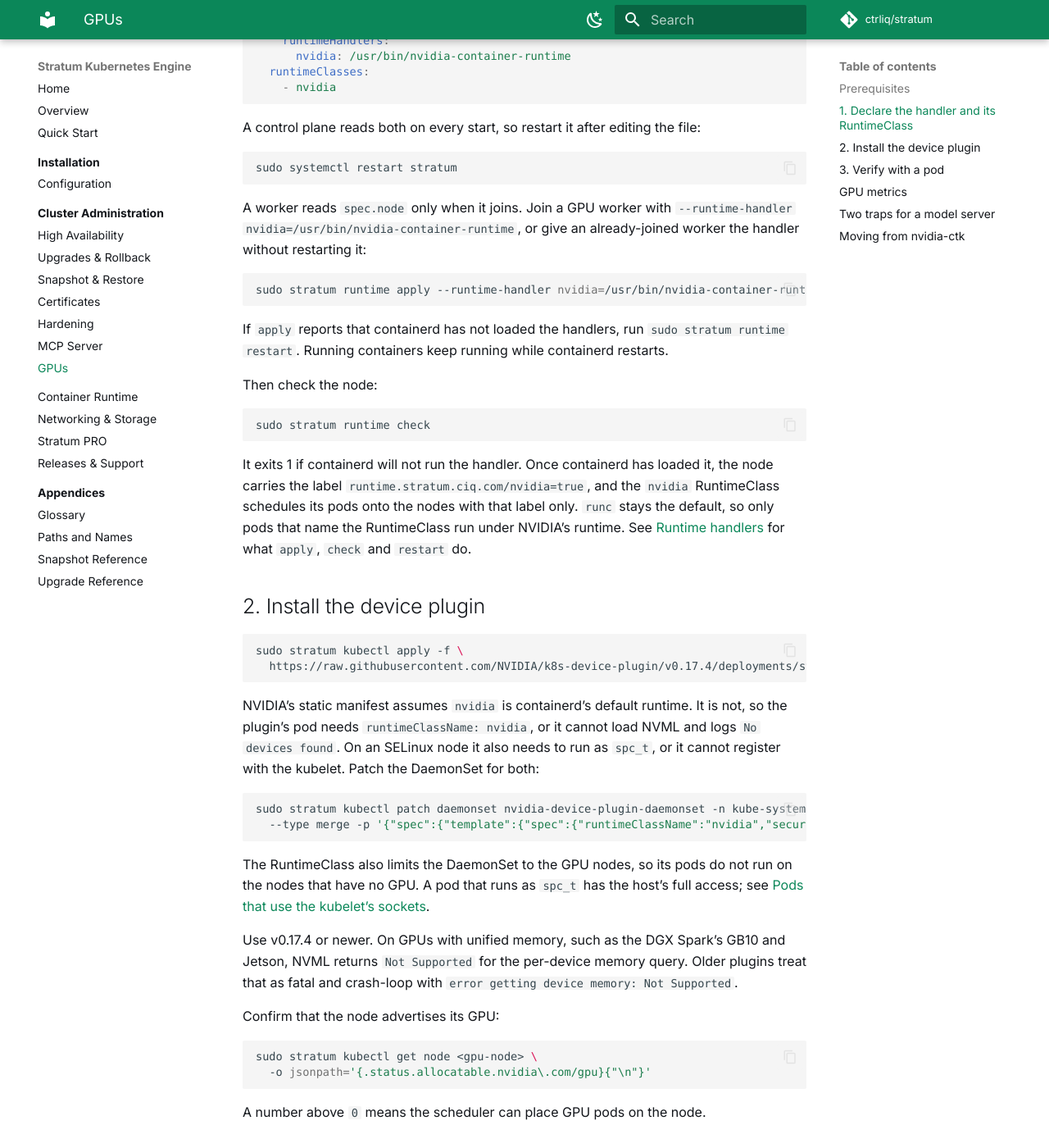
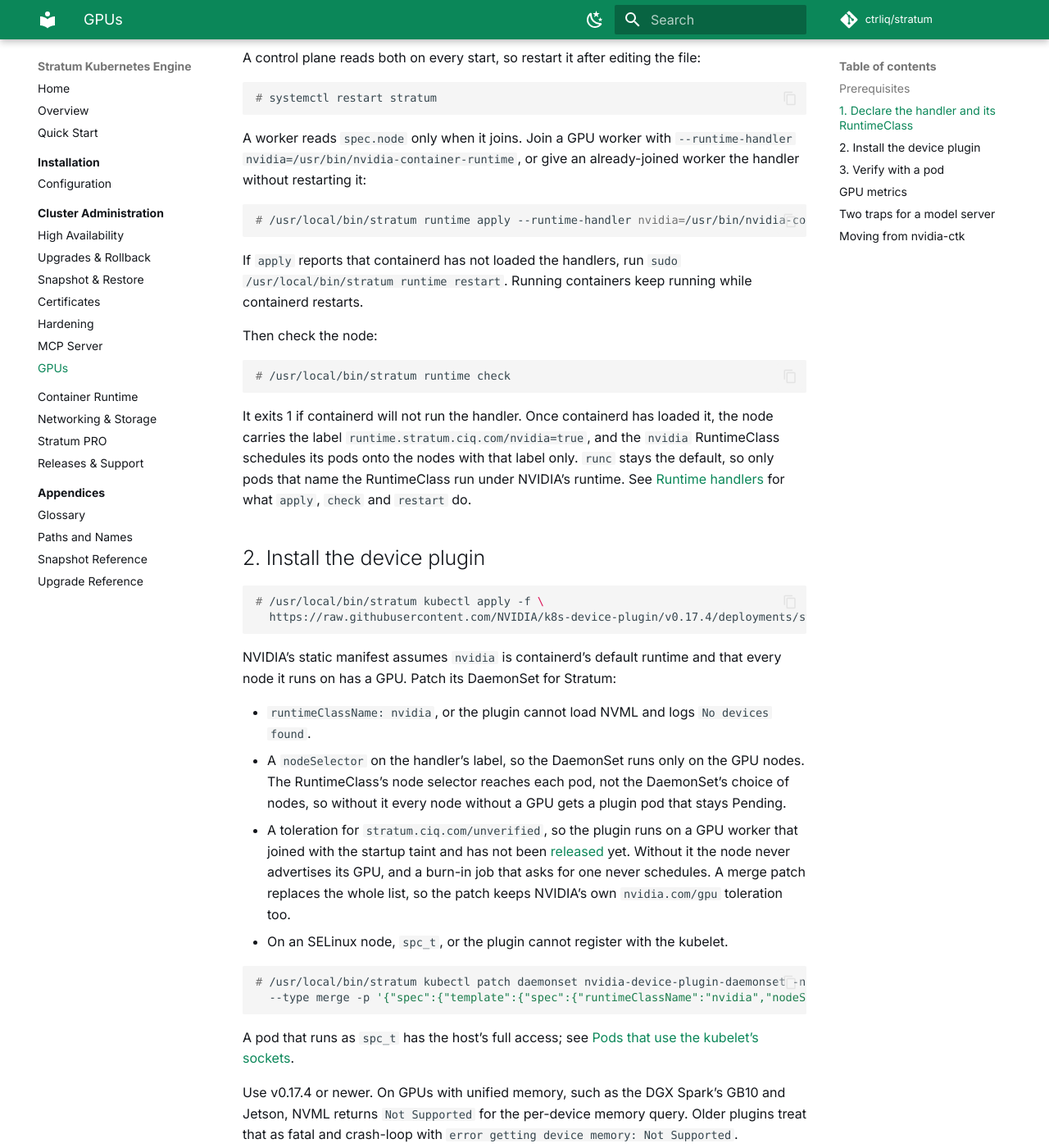
Before and after one commit to ctrliq/stratum, an MkDocs documentation site: the page built from docs/docs/cluster-admin/gpus.md, in a window 1280 px wide and 1400 px high, scrolled down 848 px. Shown: the whole window at 82% size. Built offline with MkDocs 1.6.1 and Material for MkDocs 9.7.7, drawn with Linux system fonts in a browser that asks for light colours; comment, search, counter and statistics services are not loaded; some of the changed text lies outside the part shown.

Commit message:
docs(gpus): fix the device plugin for tainted and non-GPU nodes, and the commands
The device plugin never ran on a GPU worker that joined with the startup
taint: NVIDIA's manifest tolerates only nvidia.com/gpu, so the node never
advertised its GPU and a burn-in job that asked for one never scheduled.
The patch now adds a toleration for stratum.ciq.com/unverified, keeping
NVIDIA's own, since a merge patch replaces the list. It also adds a
nodeSelector on the handler's label: a RuntimeClass's node selector reaches
each pod, not the DaemonSet's choice of nodes, so every node without a GPU
got a plugin pod that stayed Pending. The patch was checked with a server
dry run against the GB10 lab node.

The rest of the page:

- The host runc prerequisite is gone. Its reason was wrong: containerd's
  shims run with Stratum's bin directory ahead of /usr/bin on PATH, so
  nvidia-container-runtime finds Stratum's runc first.
- The verify pod tolerates the startup taint, the step waits for the pod to
  finish before reading its logs, shows the output, and deletes the pod.
  Run as written on the GB10 node.
- "Moving from nvidia-ctk" said `stratum runtime check` warns about
  99-nvidia.toml on a node set up by hand; it warns only once the handler
  is declared.
- Command blocks are root console commands with /usr/local/bin/stratum, as
  the docs guide writes them; `sudo stratum` fails on a Rocky host, whose
  sudo secure_path does not include /usr/local/bin.
- The Cluster Administration index lists the page.

Signed-off-by: cwolford <WolfyChris@users.noreply.github.com>

````diff
--- a/docs/docs/cluster-admin/gpus.md
+++ b/docs/docs/cluster-admin/gpus.md
@@ -21,10 +21,6 @@
   `nvidia-ctk runtime configure`. The toolkit's package also writes a CDI spec
   to `/var/run/cdi`, which `stratum runtime check` reports; the steps on this
   page do not use it.
-- A `runc` on the host's `PATH`, such as `/usr/bin/runc`.
-  `nvidia-container-runtime` adds the GPU to the container and then runs it
-  with the first `runc` it finds there; Stratum's own `runc` is not on the
-  `PATH`.
 
 ## 1. Declare the handler and its RuntimeClass
 
@@ -46,26 +42,26 @@
 A control plane reads both on every start, so restart it after editing the
 file:
 
-```bash
-sudo systemctl restart stratum
+```console
+# systemctl restart stratum
 ```
 
 A worker reads `spec.node` only when it joins. Join a GPU worker with
 `--runtime-handler nvidia=/usr/bin/nvidia-container-runtime`, or give an
 already-joined worker the handler without restarting it:
 
-```bash
-sudo stratum runtime apply --runtime-handler nvidia=/usr/bin/nvidia-container-runtime
+```console
+# /usr/local/bin/stratum runtime apply --runtime-handler nvidia=/usr/bin/nvidia-container-runtime
 ```
 
 If `apply` reports that containerd has not loaded the handlers, run
-`sudo stratum runtime restart`. Running containers keep running while
+`sudo /usr/local/bin/stratum runtime restart`. Running containers keep running while
 containerd restarts.
 
 Then check the node:
 
-```bash
-sudo stratum runtime check
+```console
+# /usr/local/bin/stratum runtime check
 ```
 
 It exits 1 if containerd will not run the handler. Once containerd has loaded
@@ -77,24 +73,34 @@
 
 ## 2. Install the device plugin
 
-```bash
-sudo stratum kubectl apply -f \
+```console
+# /usr/local/bin/stratum kubectl apply -f \
   https://raw.githubusercontent.com/NVIDIA/k8s-device-plugin/v0.17.4/deployments/static/nvidia-device-plugin.yml
 ```
 
-NVIDIA's static manifest assumes `nvidia` is containerd's default runtime. It
-is not, so the plugin's pod needs `runtimeClassName: nvidia`, or it cannot load
-NVML and logs `No devices found`. On an SELinux node it also needs to run as
-`spc_t`, or it cannot register with the kubelet. Patch the DaemonSet for both:
+NVIDIA's static manifest assumes `nvidia` is containerd's default runtime and
+that every node it runs on has a GPU. Patch its DaemonSet for Stratum:
 
-```bash
-sudo stratum kubectl patch daemonset nvidia-device-plugin-daemonset -n kube-system \
-  --type merge -p '{"spec":{"template":{"spec":{"runtimeClassName":"nvidia","securityContext":{"seLinuxOptions":{"type":"spc_t"}}}}}}'
+- `runtimeClassName: nvidia`, or the plugin cannot load NVML and logs
+  `No devices found`.
+- A `nodeSelector` on the handler's label, so the DaemonSet runs only on the
+  GPU nodes. The RuntimeClass's node selector reaches each pod, not the
+  DaemonSet's choice of nodes, so without it every node without a GPU gets a
+  plugin pod that stays Pending.
+- A toleration for `stratum.ciq.com/unverified`, so the plugin runs on a GPU
+  worker that joined with the startup taint and has not been
+  [released](../installation/configuration.md#releasing-a-node) yet. Without
+  it the node never advertises its GPU, and a burn-in job that asks for one
+  never schedules. A merge patch replaces the whole list, so the patch keeps
+  NVIDIA's own `nvidia.com/gpu` toleration too.
+- On an SELinux node, `spc_t`, or the plugin cannot register with the kubelet.
+
+```console
+# /usr/local/bin/stratum kubectl patch daemonset nvidia-device-plugin-daemonset -n kube-system \
+  --type merge -p '{"spec":{"template":{"spec":{"runtimeClassName":"nvidia","nodeSelector":{"runtime.stratum.ciq.com/nvidia":"true"},"tolerations":[{"key":"nvidia.com/gpu","operator":"Exists","effect":"NoSchedule"},{"key":"stratum.ciq.com/unverified","operator":"Exists","effect":"NoSchedule"}],"securityContext":{"seLinuxOptions":{"type":"spc_t"}}}}}}'
 ```
 
-The RuntimeClass also limits the DaemonSet to the GPU nodes, so its pods do
-not run on the nodes that have no GPU. A pod that runs as `spc_t` has the
-host's full access; see
+A pod that runs as `spc_t` has the host's full access; see
 [Pods that use the kubelet's sockets](hardening.md#pods-that-use-the-kubelets-sockets).
 
 Use v0.17.4 or newer. On GPUs with unified memory, such as the DGX Spark's
@@ -104,8 +110,8 @@
 
 Confirm that the node advertises its GPU:
 
-```bash
-sudo stratum kubectl get node <gpu-node> \
+```console
+# /usr/local/bin/stratum kubectl get node <gpu-node> \
   -o jsonpath='{.status.allocatable.nvidia\.com/gpu}{"\n"}'
 ```
 
@@ -113,8 +119,8 @@
 
 ## 3. Verify with a pod
 
-```bash
-cat <<'MANIFEST' | sudo stratum kubectl apply -f -
+```console
+# cat <<'MANIFEST' | /usr/local/bin/stratum kubectl apply -f -
 apiVersion: v1
 kind: Pod
 metadata:
@@ -122,6 +128,10 @@
 spec:
   runtimeClassName: nvidia
   restartPolicy: Never
+  tolerations:
+  - key: stratum.ciq.com/unverified
+    operator: Exists
+    effect: NoSchedule
   containers:
   - name: smi
     image: nvidia/cuda:12.6.3-base-ubuntu24.04
@@ -130,8 +140,18 @@
       limits:
         nvidia.com/gpu: 1
 MANIFEST
-sudo stratum kubectl logs gpu-check
+
+# /usr/local/bin/stratum kubectl wait pod/gpu-check --for=jsonpath='{.status.phase}'=Succeeded --timeout=5m
+
+# /usr/local/bin/stratum kubectl logs gpu-check
+name, driver_version, compute_cap
+NVIDIA GB10, 580.173.02, 12.1
+
+# /usr/local/bin/stratum kubectl delete pod gpu-check
 ```
+
+The first run waits for the image to pull. The toleration lets the pod run on
+a node that has not been released yet, as a burn-in job does.
 
 A GPU pod needs both fields. `runtimeClassName: nvidia` runs it under NVIDIA's
 runtime, which gives it the driver libraries; `nvidia.com/gpu: 1` gives it a
@@ -208,9 +228,9 @@
 ## Moving from `nvidia-ctk`
 
 A node set up by hand, with `nvidia-ctk runtime configure` and a RuntimeClass
-you applied yourself, keeps working, and `stratum runtime check` warns that
-`/etc/containerd/conf.d/99-nvidia.toml` defines the `nvidia` runtime too. To
-move it to the steps above:
+you applied yourself, keeps working. Once you declare the handler in step 1,
+`stratum runtime check` warns that `/etc/containerd/conf.d/99-nvidia.toml`
+defines the `nvidia` runtime too. To move it to the steps above:
 
 1. Declare the handler and the RuntimeClass as in
    [step 1](#1-declare-the-handler-and-its-runtimeclass). Stratum takes over a
@@ -219,7 +239,8 @@
    RuntimeClass's handler cannot change, so if yours names a handler other
    than `nvidia`, delete it first.
 2. Remove `/etc/containerd/conf.d/99-nvidia.toml`, then run
-   `sudo stratum runtime restart` and `sudo stratum runtime check`.
+   `sudo /usr/local/bin/stratum runtime restart` and
+   `sudo /usr/local/bin/stratum runtime check`.
 
 `stratum uninstall` removes Stratum's runtime-handler file with the rest of
 `/var/lib/stratum`. It does not remove a file in `/etc/containerd/conf.d` that
````
Also changed, not shown: docs/docs/cluster-admin/index.md (+1 -0 lines).
